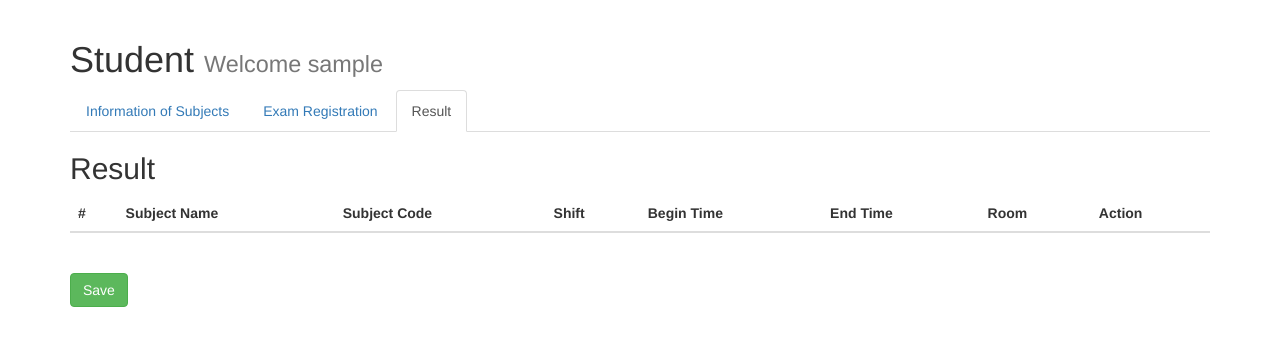
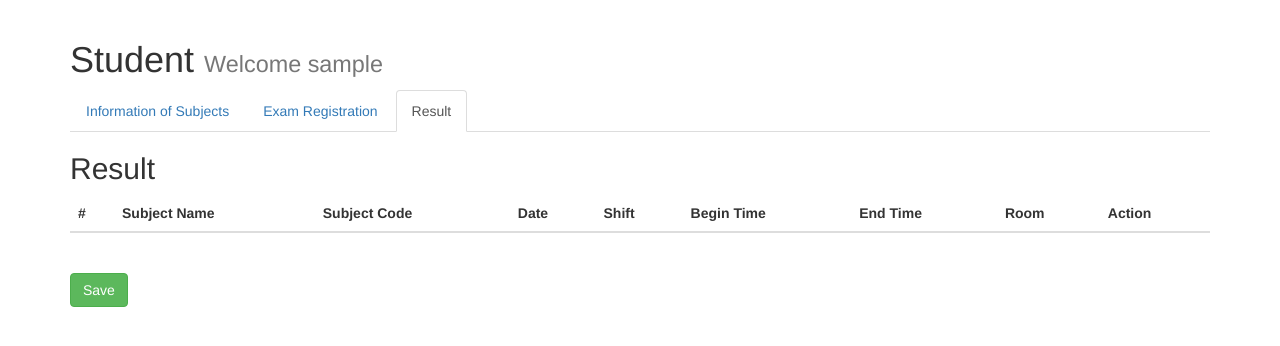
Before and after one commit to gleo08/examreg, a Flask app: page /student in a window 1280 px wide, after a click on "Result". Shown: the part 52-398 px from the top of the page. Run offline with Flask 2, Linux system fonts and the light colour scheme; the visitor is signed in with stand-in values (Sample User, id 1); data that the repository does not hold is empty; some libraries are stand-ins or nearby versions.

Commit message:
“update”

```diff
--- a/app.py
+++ b/app.py
@@ -356,14 +356,16 @@ def registed():
         cur1.close()
         cur2.close()
         cur3.close()
-    return json.dumps({'success': True}), 200, {'ContentType': 'application/json'}
+        return json.dumps({'success': True}), 200, {'ContentType': 'application/json'}
+    else :
+        return json.dumps({'success': False}), 200, {'ContentType': 'application/json'}
 
 
 @app.route('/getRegisted', methods=['GET'])
 def getRegisted():
     index = session['id']
     cur = mysql.connection.cursor()
-    cur.execute('SELECT s.name, s.code, t.name AS tname, t.begin_time, t.end_time, r.name AS rname, reg.id FROM registered AS reg INNER JOIN timing_room AS tr ON reg.timing_room_id = tr.id INNER JOIN timing AS t ON tr.timing_id = t.id INNER JOIN rooms AS r ON tr.room_id = r.id INNER JOIN subjects s ON tr.subject_id = s.id WHERE reg.student_id = %s', [index])
+    cur.execute('SELECT s.name, s.code, t.date, t.name AS tname, t.begin_time, t.end_time, r.name AS rname, reg.id FROM registered AS reg INNER JOIN timing_room AS tr ON reg.timing_room_id = tr.id INNER JOIN timing AS t ON tr.timing_id = t.id INNER JOIN rooms AS r ON tr.room_id = r.id INNER JOIN subjects s ON tr.subject_id = s.id WHERE reg.student_id = %s', [index])
     rv = cur.fetchall()
     result = json.dumps(rv)
     return result
--- a/templates/student.html
+++ b/templates/student.html
@@ -66,6 +66,7 @@
         					<th>#</th>
         					<th>Subject Name</th>
 							<th>Subject Code</th>
+							<th>Date</th>
 							<th>Shift</th>
 							<th>Begin Time</th>
 							<th>End Time</th>
@@ -186,7 +187,6 @@
 					alert("Please choose room");
 				}
 				else {
-					alert("Success, Please check your result");
 					$("#sel1").html(txt);
 					$("#sel2").html(txt);
 					$("#sel3").html(txt);
@@ -205,8 +205,13 @@
             			url: "http://127.0.0.1:5000/registed",
             			dataType: "json",
             			data: respone,
-            			success: function (data) {
-               				console.log("Success");
+            			success: function (response) {
+               				if (response.success){
+               					alert("Success, Please check your result");
+               				}
+               				else{
+               					alert("Register fail, room is full");
+               				}
             			},
             			error: function () {
              				console.log("Error");
@@ -223,11 +228,10 @@
 		$(document).ready(function(){
 			$.get("http://127.0.0.1:5000/getRegisted", function(data, status){
 				var data = JSON.parse(data);
-				console.log(data);
 				var count = 1;
 				var txt ="";
 					data.forEach(function(dt){
-						txt += "<tr><td>"+count+"</td><td>"+dt.name+"</td><td>"+dt.code+"</td><td>"+dt.tname+"</td><td>"+dt.begin_time+"</td><td>"+dt.end_time+"</td><td>"+dt.rname+"</td><td><button class='btn btn-danger' onclick='deleteRegistered("+dt.id+")' value='"+dt.id+"'>"+"Delete"+"</button></td></tr>";
+						txt += "<tr><td>"+count+"</td><td>"+dt.name+"</td><td>"+dt.code+"</td><td>"+dt.date+"</td><td>"+dt.tname+"</td><td>"+dt.begin_time+"</td><td>"+dt.end_time+"</td><td>"+dt.rname+"</td><td><button class='btn btn-danger' onclick='deleteRegistered("+dt.id+")' value='"+dt.id+"'>"+"Delete"+"</button></td></tr>";
 						count++;
 					});
 				$("#tdata2").html(txt);
@@ -235,36 +239,6 @@
 		});
 	</script>
 
-<!--	<script>
-		$(document).ready(function(){
-			$("#tdata2").change(function(){
-				$("#del").click(function(){
-					var test = $("#del").val();
-					console.log(test);
-					var data =
-					{
-						id: i
-					}
-					respone = JSON.stringify(data);
-					console.log(respone);
-					$.ajax({
-            			type: "POST",
-            			contentType: "application/json",
-            			url: "http://127.0.0.1:5000/deleteRegistered",
-            			dataType: "json",
-            			data: respone,
-            			success: function (data) {
-               				console.log("Success");
-            			},
-            			error: function () {
-             				console.log("Error");
-            			}
-        			});
-        		});
-        	});
-		});
-	</script>
--->
 	<script>
 		function deleteRegistered(id) {
 			var data = {
@@ -288,4 +262,16 @@
 		}
 	</script>
 
+	<script>
+    	$(document).ready(function() {
+        	$('#save').click(function() {
+            	console.log('print');
+            	var printContents = $('#tb2').html();
+            	var originalContents = $('body').html();
+            	$('body').html(printContents);
+            	window.print();
+            	$('body').html(originalContents);
+        	});
+    	});
+	</script>
 {% endblock %}
```
